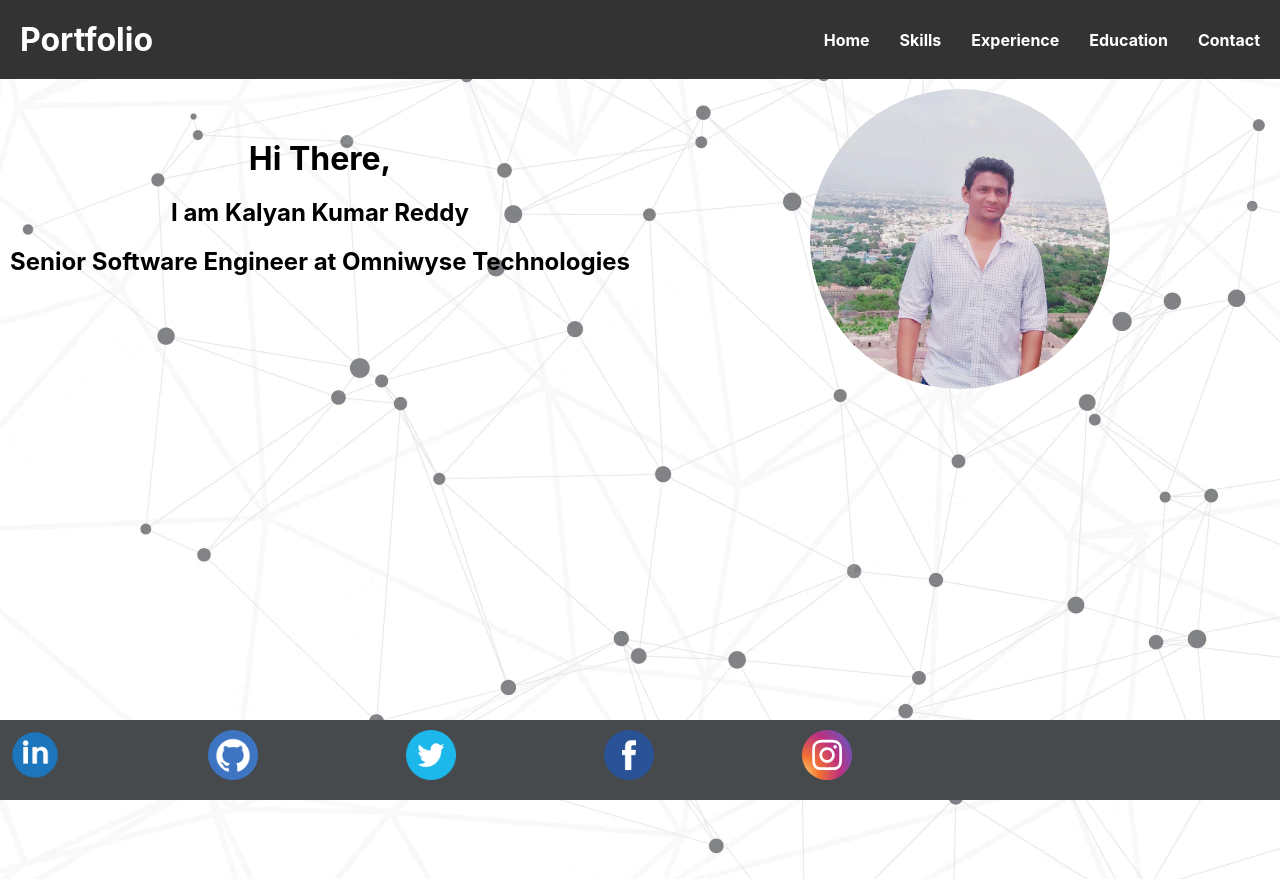
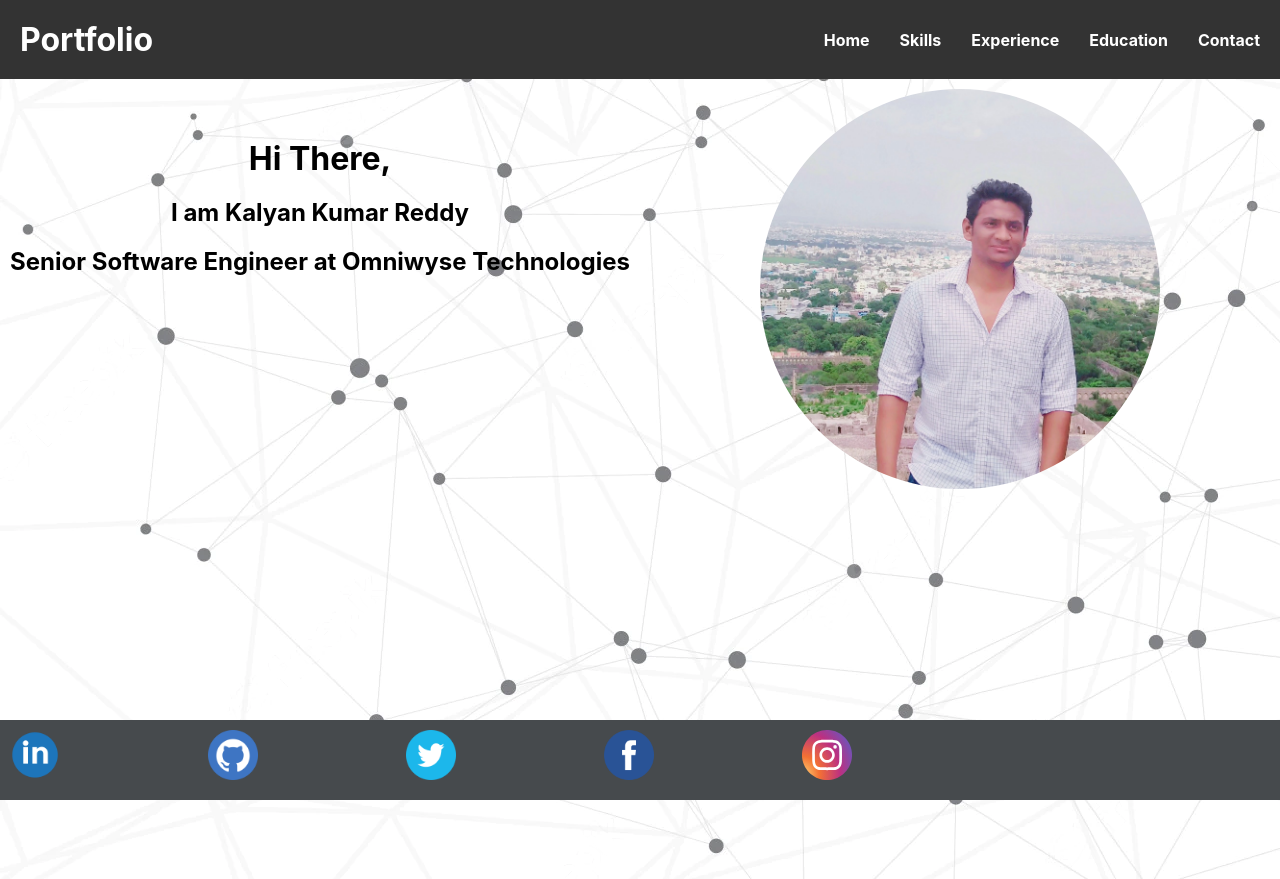
Before and after one commit to Kalyan9493/portfolio, a React (Create React App) app: page / in a window 1280 px wide. Built offline with nearby package versions, Linux system fonts and the light colour scheme.

Commit message:
added netlify config for routing

```diff
--- a/src/components/home/home.css
+++ b/src/components/home/home.css
@@ -1,8 +1,8 @@
 
 .icon {
-    border-radius: 300px;
-    height: 300px;
-    width: 300px;
+    border-radius: 400px;
+    height: 400px;
+    width: 400px;
 }
 
 .container-home {
```
Also changed, not shown: 21 other files (tests, documents, lock files or other folders).
